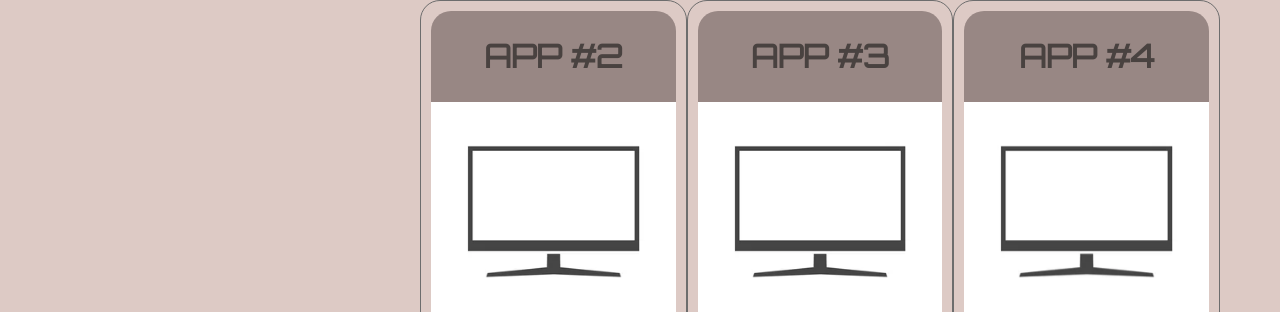
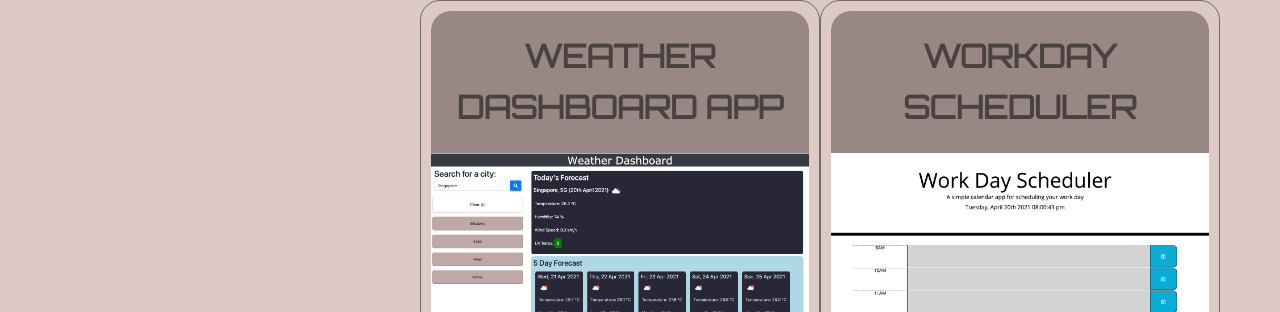
Before and after one commit to aaronauyoong/aaronauyoongportfolio, a plain HTML site: page index.html in a window 1280 px wide. Shown: the part 1796-2108 px from the top of the page. Drawn offline with Linux system fonts and the light colour scheme.

Commit message:
added screenshots for other apps, added links to apps to html

```diff
--- a/assets/css/style.css
+++ b/assets/css/style.css
@@ -288,6 +288,7 @@ article nav ul li {
 
 .card-header {
     padding: 20px;
+    flex-basis: 33.3%;
     background-color: var(--darkombre);
     color: var(--strongombre);
     border-radius: 20px 20px 0px 0px;
@@ -295,6 +296,7 @@ article nav ul li {
 
 .workimage {
     max-width: 100%;
+    flex-basis: 66.6%;
     height: auto;
     opacity: 1;
     display: block;
--- a/index.html
+++ b/index.html
@@ -69,26 +69,18 @@
                       </div>
                     </figure>
                     <figure class="card">
-                        <h2 class="card-header">APP #2</h2>
+                        <h2 class="card-header">WEATHER DASHBOARD APP</h2>
                         <div class="workimage">
-                            <a href="./assets/images/computer-placeholder-image.jpg" target="_blank">
-                                <img src="assets/images/computer-placeholder-image.jpg" alt="application placeholder image" />
+                            <a href="https://aaronauyoong.github.io/weather-dashboard/" target="_blank">
+                                <img src="./assets/images/weatherforecastapp.png" alt="Weather Forecast App Image" />
                             </a>
                         </div>
                     </figure>
                     <figure class="card">
-                        <h2 class="card-header">APP #3</h2>
+                        <h2 class="card-header">WORKDAY SCHEDULER</h2>
                         <div class="workimage">
-                            <a href="/assets/images/computer-placeholder-image.jpg" target="_blank">
-                                <img src="assets/images/computer-placeholder-image.jpg" alt="application placeholder image" />
-                            </a>
-                        </div>
-                    </figure>
-                    <figure class="card">
-                        <h2 class="card-header">APP #4</h2>
-                        <div class="workimage">
-                            <a href="/assets/images/computer-placeholder-image.jpg" target="_blank">
-                                <img src="assets/images/computer-placeholder-image.jpg" alt="application placeholder image" />
+                            <a href="https://aaronauyoong.github.io/workdayscheduler/" target="_blank">
+                                <img src="assets/images/workdayschedulerapp.png" alt="application placeholder image" />
                             </a>
                         </div>
                     </figure>
```
Also changed, not shown: assets/images/codingquizscreenshot.png (added), assets/images/weatherforecastapp.png (added), assets/images/workdayschedulerapp.png (added).
